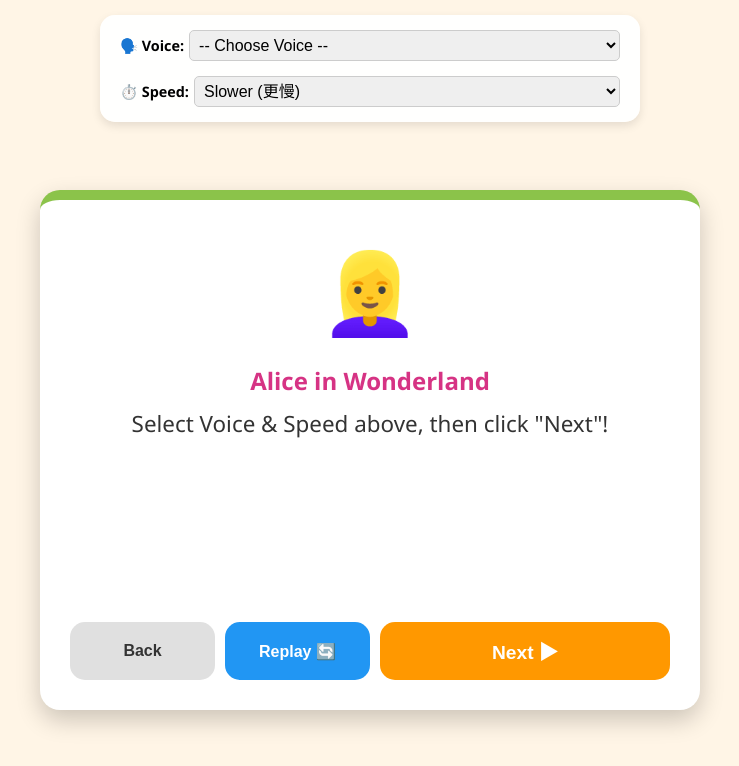
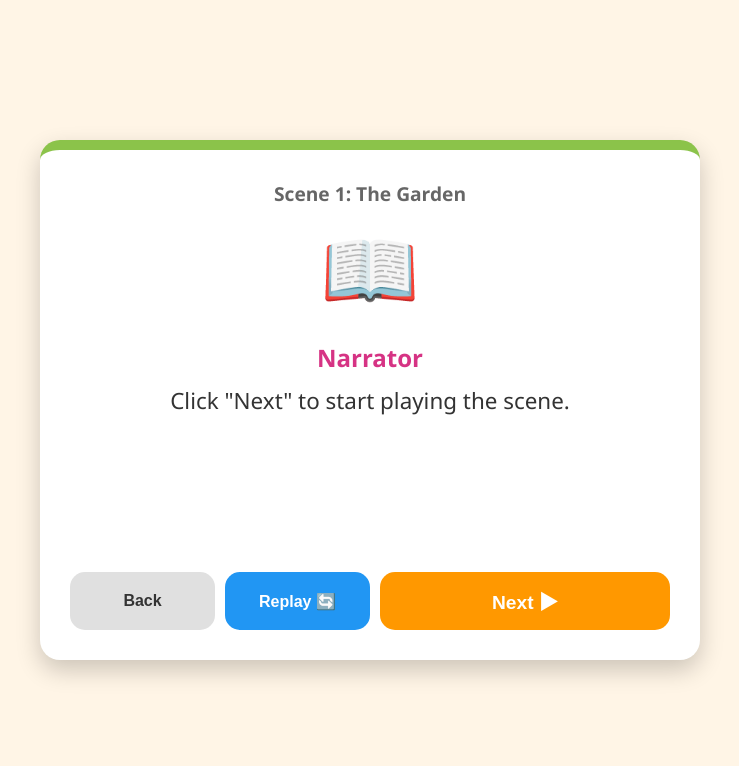
Before and after one commit to bolin1023/Alice, a plain HTML site: page index.html in a window 1280 px wide. Shown: the whole page, without its empty margins (270-1009 px from the left). Drawn offline with Linux system fonts and the light colour scheme.

Commit message:
Add files via upload

```diff
--- a/index.html
+++ b/index.html
@@ -3,7 +3,7 @@
 <head>
     <meta charset="UTF-8">
     <meta name="viewport" content="width=device-width, initial-scale=1.0">
-    <title>Alice Script - Part 1 (Final Layout)</title>
+    <title>Alice Script - Segmented Audio Playback (S1-S4)</title>
     <style>
         body {
             font-family: 'Segoe UI', Tahoma, Geneva, Verdana, sans-serif;
@@ -15,47 +15,6 @@
             height: 100vh;
             margin: 0;
             overflow: hidden;
-        }
-
-        /* 設定區域容器 */
-        .settings-bar {
-            position: absolute;
-            top: 15px;
-            background: rgba(255, 255, 255, 0.95);
-            padding: 10px 20px;
-            border-radius: 15px;
-            box-shadow: 0 4px 10px rgba(0,0,0,0.1);
-            display: flex;
-            flex-direction: column; /* 垂直堆疊 */
-            gap: 5px; /* 兩列之間的間距 */
-            align-items: flex-start; /* 讓內容靠左對齊 */
-            justify-content: center;
-            z-index: 10;
-            width: 90%;
-            max-width: 500px; /* 稍微縮小以配合兩列 */
-        }
-
-        /* 每一列設定的樣式 */
-        .setting-row {
-            display: flex;
-            align-items: center;
-            width: 100%;
-            padding: 5px 0;
-        }
-
-        label {
-            margin-right: 5px;
-            font-weight: bold;
-            font-size: 0.9rem;
-            min-width: 60px; /* 確保標籤對齊 */
-        }
-
-        select {
-            font-size: 1rem;
-            padding: 5px;
-            border-radius: 5px;
-            border: 1px solid #ccc;
-            flex-grow: 1; /* 讓選單佔滿剩餘空間 */
         }
 
         #stage {
@@ -72,10 +31,10 @@
             flex-direction: column;
             justify-content: space-between;
             transition: border-color 0.5s;
-            margin-top: 100px; /* 騰出足夠空間給兩列設定區 */
+            margin-top: 0;
         }
 
-        /* [保持其他樣式不變] */
+        /* [其他樣式保持不變] */
         #scene-title {
             font-size: 1.2rem;
             color: #666;
@@ -126,38 +85,20 @@
             50% { transform: translateY(-10px); }
         }
 
-        /* Scene Themes */
+        /* Scene Themes (延續舊版配色) */
         .scene-1 { border-top: 10px solid #8bc34a; }
         .scene-2 { border-top: 10px solid #e91e63; }
-        .scene-3 { border-top: 10px solid #673ab7; }
-        .scene-4 { border-top: 10px solid #f44336; }
     </style>
 </head>
 <body>
 
-<div class="settings-bar">
-    <div class="setting-row">
-        <label for="voiceSelect">🗣️ Voice:</label>
-        <select id="voiceSelect">
-            <option value="">Loading...</option>
-        </select>
-    </div>
-
-    <div class="setting-row">
-        <label for="rateSelect">⏱️ Speed:</label>
-        <select id="rateSelect">
-            <option value="0.9">Normal (正常)</option>
-            <option value="0.7">Slow (慢)</option>
-            <option value="0.5" selected>Slower (更慢)</option>
-        </select>
-    </div>
-</div>
+<audio id="dialogue-audio" src="alice.m4a"></audio>
 
 <div id="stage" class="scene-1">
-    <div id="scene-title"> </div>
-    <div id="character-img">👱‍♀️</div>
-    <div id="character-name">Alice in Wonderland</div>
-    <div id="dialogue">Select Voice & Speed above, then click "Next"!</div>
+    <div id="scene-title">Scene 1: The Garden</div>
+    <div id="character-img">📖</div>
+    <div id="character-name">Narrator</div>
+    <div id="dialogue">Click "Next" to start playing the scene.</div>
 
     <div class="controls">
         <button id="btn-prev" onclick="prevLine()">Back</button>
@@ -167,100 +108,56 @@
 </div>
 
 <script>
-    // 劇本資料庫 - Part 1
+    // 劇本資料庫 - 第 1, 2, 3, 4 場景內容 (根據您提供的 alice.m4a 音訊內容和時間戳記)
+    // start 和 end 為時間標記 (秒)
     const scriptData = [
-        // --- Scene 1: The Garden ---
-        { s: 1, r: "Narrator", e: "📖", t: "Alice is bored in the garden." },
-        { s: 1, r: "Alice", e: "👱‍♀️", t: "I'm so bored! What can I do?" },
-        { s: 1, r: "Rabbit", e: "🐰", t: "Oh dear! I am late! Are you coming?" },
-        { s: 1, r: "Alice", e: "👱‍♀️", t: "Me? Wait! Where are you going?" },
-        { s: 1, r: "Rabbit", e: "🐰", t: "Follow me! Hurry!" },
-        { s: 1, r: "Alice", e: "👱‍♀️", t: "Hey ~ wait!" },
-        { s: 1, r: "Cat", e: "😼", t: "Hello! Are you chasing the rabbit?" },
-        { s: 1, r: "Alice", e: "👱‍♀️", t: "Yes! Can you help me?" },
-        { s: 1, r: "Cat", e: "😼", t: "Maybe! I like fun." },
-        { s: 1, r: "Hatter", e: "🎩", t: "Who is late? Tea party is ready!" },
-        { s: 1, r: "Cat", e: "😼", t: "Great! I can't wait! Alice, this way." },
-        { s: 1, r: "Hatter", e: "🎩", t: "Everyone! We are going to jump. Ready!" },
-        { s: 1, r: "Card 1", e: "🃏", t: "Hi! You know. These roses belong to the Queen." },
-        { s: 1, r: "Card 2", e: "🃏", t: "The queen likes red roses!" },
-        { s: 1, r: "Cards", e: "🃏", t: "We have to paint the roses red!" },
+        // --- Scene 1: Curious Garden ---
+        { s: 1, r: "Narrator", e: "📖", t: "Alice is bored in the garden.", start: 0.00, end: 3.15 },
+        { s: 1, r: "Alice", e: "👱‍♀️", t: "Oh, I'm so bored. What can I do?", start: 3.15, end: 8.00 },
+        { s: 1, r: "Rabbit", e: "🐰", t: "Oh dear! I'm late. Are you coming?", start: 8.00, end: 13.00 },
+        { s: 1, r: "Alice", e: "👱‍♀️", t: "Me? Wait! Where are you going?", start: 13.00, end: 18.00 },
+        { s: 1, r: "Rabbit", e: "🐰", t: "Follow me! Hurry!", start: 18.00, end: 20.15 },
+        { s: 1, r: "Alice", e: "👱‍♀️", t: "Hey, wait.", start: 20.15, end: 24.00 },
+        { s: 1, r: "Cat", e: "😼", t: "Hello. Are you chasing the rabbit?", start: 24.00, end: 28.00 },
+        { s: 1, r: "Alice", e: "👱‍♀️", t: "Yes. Can you help me?", start: 28.00, end: 32.00 },
+        { s: 1, r: "Cat", e: "😼", t: "Maybe. I like fun.", start: 32.00, end: 35.00 },
+        { s: 1, r: "Hatter", e: "🎩", t: "Who is late? Tea party is ready!", start: 35.00, end: 40.00 },
+        { s: 1, r: "Cat", e: "😼", t: "Great! I can't wait. Alice, this way.", start: 40.00, end: 45.00 },
+        { s: 1, r: "Hatter", e: "🎩", t: "Everyone, we're going to jump. Ready!", start: 45.50, end: 51.00 },
+        { s: 1, r: "Card 1", e: "🃏", t: "Hi daddy mommy. You know, these flowers belong to the Queen.", start: 51.50, end: 60.00 },
+        { s: 1, r: "Card 2", e: "🃏", t: "The Queen likes red roses.", start: 60.00, end: 63.00 },
+        { s: 1, r: "Cards", e: "🃏", t: "We have to paint the roses red.", start: 63.00, end: 67.00 },
 
-        // --- Scene 2: The Fall ---
-        { s: 2, r: "Narrator", e: "📖", t: "Alice follows the rabbit and falls into a hole." },
-        { s: 2, r: "Alice", e: "👱‍♀️", t: "Whoa! I am falling!" },
-        { s: 2, r: "Rabbit", e: "🐰", t: "Watch out everyone! Alice, are you scared?" },
-        { s: 2, r: "Alice", e: "👱‍♀️", t: "Yes~! Help~" },
-        { s: 2, r: "Cheshire Cat", e: "😼", t: "Falling is funny, don't you think?" },
-        { s: 2, r: "Alice", e: "👱‍♀️", t: "No~! I am spinning! Are you spinning too, Hatter?" },
-        { s: 2, r: "Hatter", e: "🎩", t: "I like spinning! Don't worry, Just relax." },
-        { s: 2, r: "All", e: "👨‍👩‍👧‍👦", t: "Ouch! Land~" },
-        { s: 2, r: "Card 1", e: "🃏", t: "Hey you! Don't touch the roses." },
-        { s: 2, r: "Card 2", e: "🃏", t: "Or Queen of Hearts will be mad." },
-        { s: 2, r: "Cards", e: "🃏", t: "The Queen is scary...." },
-        { s: 2, r: "All", e: "👨‍👩‍👧‍👦", t: "Okay!" }
+        // --- Scene 2: The Rabbit Hole ---
+        { s: 2, r: "Narrator", e: "📖", t: "Alice followed the rabbit and falls into a hole.", start: 67.00, end: 73.00 },
+        { s: 2, r: "Alice", e: "👱‍♀️", t: "Whoa! I'm falling.", start: 73.00, end: 77.50 },
+        { s: 2, r: "Rabbit", e: "🐰", t: "Watch out everyone! Alice, are you scared?", start: 77.50, end: 82.50 },
+        { s: 2, r: "Alice", e: "👱‍♀️", t: "Yes, help.", start: 82.50, end: 85.18 },
+        { s: 2, r: "Cheshire Cat", e: "😼", t: "Falling is funny, don't you think?", start: 85.18, end: 89.50 },
+        { s: 2, r: "Alice", e: "👱‍♀️", t: "No, I am spinning. Are you spinny too, Hatter?", start: 89.50, end: 96.00 },
+        { s: 2, r: "Hatter", e: "🎩", t: "I like spinny. Don't worry, just relax.", start: 96.00, end: 102.50 },
+        { s: 2, r: "All", e: "👨‍👩‍👧‍👦", t: "Ouch! Land!", start: 102.50, end: 106.50 },
+        { s: 2, r: "Card 1", e: "🃏", t: "Hey you, don't touch the roses.", start: 106.50, end: 111.5 },
+        { s: 2, r: "Card 2", e: "🃏", t: "Or the Queen of Hearts will be mad.", start: 111.5, end: 116.00 },
+        { s: 2, r: "Cards", e: "🃏", t: "Oh, the Queen is scary.", start: 116.00, end: 120.00 },
+        { s: 2, r: "All", e: "👨‍👩‍👧‍👦", t: "Okay, let's go.", start: 120.00, end: 123.00 }
     ];
 
     let currentIndex = -1;
-    const synth = window.speechSynthesis;
-    let voices = [];
-    const voiceSelect = document.getElementById('voiceSelect');
-    const rateSelect = document.getElementById('rateSelect');
+    const dialogueAudio = document.getElementById('dialogue-audio');
+    let stopTimer = null; // 用來儲存計時器，確保停止準確
 
-    // 1. 載入並列出所有可用的聲音 (並設定 Samantha 為預設)
-    function populateVoiceList() {
-        voices = synth.getVoices().sort(function (a, b) {
-            const aname = a.name.toUpperCase(), bname = b.name.toUpperCase();
-            if ( aname < bname ) return -1;
-            if ( aname > bname ) return 1;
-            return 0;
-        });
-
-        voiceSelect.innerHTML = '';
-        const defaultOption = document.createElement('option');
-        defaultOption.textContent = '-- Choose Voice --';
-        voiceSelect.appendChild(defaultOption);
-
-        const englishVoices = voices.filter(v => v.lang.includes('en'));
-        let samanthaFound = false;
-
-        englishVoices.forEach((voice) => {
-            const option = document.createElement('option');
-            // 簡化顯示名稱
-            option.textContent = `${voice.name.replace('Microsoft', '').replace('Google', '')}`;
-            option.setAttribute('data-lang', voice.lang);
-            option.setAttribute('data-name', voice.name);
-
-            // 設定 Samantha 為預設
-            if (voice.name.includes('Samantha')) {
-                option.selected = true;
-                samanthaFound = true;
-            }
-
-            voiceSelect.appendChild(option);
-        });
-
-        // 如果 Samantha 沒找到，則選取清單中的第一個英文語音作為預設
-        if (!samanthaFound && englishVoices.length > 0) {
-             voiceSelect.selectedIndex = 1; // 選擇第一個有效的語音 (index 0 是 --Choose Voice--)
-        }
-    }
-
-    populateVoiceList();
-    if (speechSynthesis.onvoiceschanged !== undefined) {
-        speechSynthesis.onvoiceschanged = populateVoiceList;
-    }
-
-    // 2. 更新畫面顯示
+    // 2. 更新畫面顯示 (與前版相同)
     function updateDisplay() {
         if (currentIndex < 0) return;
         const line = scriptData[currentIndex];
 
         let sceneName = "";
-        if(line.s === 1) sceneName = "Scene 1: Curious Garden";
-        else if(line.s === 2) sceneName = "Scene 2: The Rabbit Hole";
+        if(line.s === 1) sceneName = "Scene 1: The Garden";
+        else if(line.s === 2) sceneName = "Scene 2: Red Roses";
         else if(line.s === 3) sceneName = "Scene 3: Down the Hole";
-        else sceneName = "Scene 4: The Queen's Rules";
+        else if(line.s === 4) sceneName = "Scene 4: The Queen's Rules";
+        else sceneName = `Scene ${line.s}: Unknown Scene`;
 
         document.getElementById('scene-title').innerText = sceneName;
         document.getElementById('character-name').innerText = line.r;
@@ -272,29 +169,27 @@
         stage.classList.add('scene-' + line.s);
     }
 
-    // 3. 朗讀功能 (加入聲音與語速控制)
-    function speakText(text) {
-        if (synth.speaking) {
-            synth.cancel();
-        }
-        const utterance = new SpeechSynthesisUtterance(text);
+    // 3. 播放音訊分段
+    function playSegment(start, end) {
+        // 1. 清除舊的停止計時器
+        clearTimeout(stopTimer);
 
-        // A. 設定聲音
-        const selectedOption = voiceSelect.selectedOptions[0];
-        if (selectedOption && selectedOption.getAttribute('data-name')) {
-            const selectedVoiceName = selectedOption.getAttribute('data-name');
-            const selectedVoice = voices.find(v => v.name === selectedVoiceName);
-            if (selectedVoice) utterance.voice = selectedVoice;
-        } else {
-            utterance.lang = 'en-US';
-        }
+        // 2. 設置音訊播放起始時間
+        dialogueAudio.currentTime = start;
 
-        // B. 設定語速 (從選單讀取)
-        const selectedRate = parseFloat(rateSelect.value);
-        utterance.rate = selectedRate;
+        // 3. 播放音訊
+        dialogueAudio.play().catch(error => {
+            console.error("Audio playback failed:", error);
+            alert("無法播放音訊檔案。請確認檔案 'alice.m4a' 是否存在於相同目錄中。");
+        });
 
-        utterance.pitch = 1.1;
-        synth.speak(utterance);
+        // 4. 設定一個定時器，在結束時間到達時停止播放
+        const duration = (end - start);
+        stopTimer = setTimeout(() => {
+            dialogueAudio.pause();
+            // 可選：將 currentTime 設置為 start，方便下次重播
+            // dialogueAudio.currentTime = start;
+        }, duration * 1000); // 轉換為毫秒
     }
 
     // 4. 按鈕功能
@@ -302,20 +197,29 @@
         if (currentIndex < scriptData.length - 1) {
             currentIndex++;
             updateDisplay();
-            speakText(scriptData[currentIndex].t);
+
+            const line = scriptData[currentIndex];
+            playSegment(line.start, line.end);
         }
     }
 
     function prevLine() {
+        // 確保停止任何正在播放的聲音
+        clearTimeout(stopTimer);
+        dialogueAudio.pause();
+        dialogueAudio.currentTime = 0;
+
         if (currentIndex > 0) {
             currentIndex--;
             updateDisplay();
+            // Prev 不自動播放，只顯示文字，如果需要播放請點 Replay
         }
     }
 
     function replayLine() {
         if (currentIndex >= 0) {
-            speakText(scriptData[currentIndex].t);
+            const line = scriptData[currentIndex];
+            playSegment(line.start, line.end);
         }
     }
 </script>
```
Also changed, not shown: 1 other file.
